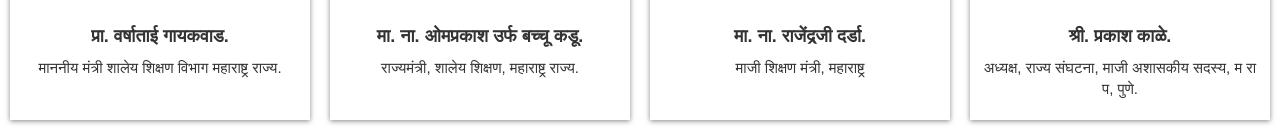
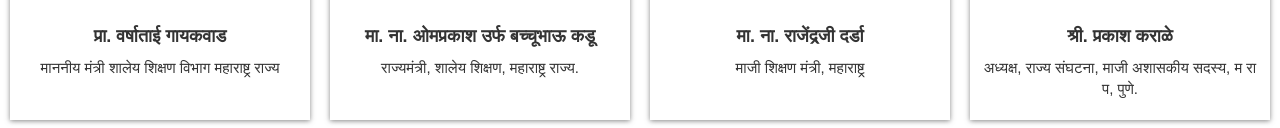
Before and after one commit to omkarsapkal2403/Project1, a plain HTML site: page index.html in a window 1280 px wide. Shown: the part 803-931 px from the top of the page. Drawn offline with nearby package versions, Linux system fonts and the light colour scheme.

Commit message:
successfully commited

```diff
--- a/index.html
+++ b/index.html
@@ -87,22 +87,22 @@
     <section class="boxes">
         <div class="box">
             <img src="assets\img\varsha1.jpg" alt="" width="150" height="150"></img>
-          <h4><b><br>प्रा. वर्षाताई गायकवाड.</b></h4>
-          <p>माननीय मंत्री शालेय शिक्षण विभाग महाराष्ट्र राज्य.</p>
+          <h4><b><br>प्रा. वर्षाताई गायकवाड</b></h4>
+          <p>माननीय मंत्री शालेय शिक्षण विभाग महाराष्ट्र राज्य</p>
         </div>
         <div class="box">
               <img src="assets\img\bacchu.jpg" alt="" width="180" height="150">
-          <h4><b><br>मा. ना. ओमप्रकाश उर्फ बच्चू कडू.</b></h4>
+          <h4><b><br>मा. ना. ओमप्रकाश उर्फ बच्चूभाऊ  कडू</b></h4>
           <p>राज्यमंत्री, शालेय शिक्षण, महाराष्ट्र राज्य.</p>
         </div>
         <div class="box">
               <img src="assets\img\rajendraDarda.jpg" alt="" width="110" height="150">
-          <h4><b><br>मा. ना. राजेंद्रजी दर्डा.</b></h4>
+          <h4><b><br>मा. ना. राजेंद्रजी दर्डा</b></h4>
           <p>माजी शिक्षण मंत्री, महाराष्ट्र</p>
         </div>
         <div class="box">
               <img src="assets\img\karale.jpg" alt="" width="150" height="150">
-          <h4><b><br>श्री. प्रकाश काळे.</b></h4>
+          <h4><b><br>श्री. प्रकाश कराळे </b></h4>
           <p>अध्यक्ष, राज्य संघटना, माजी अशासकीय सदस्य, म रा प, पुणे.</p>
         </div>
       </section>
```
